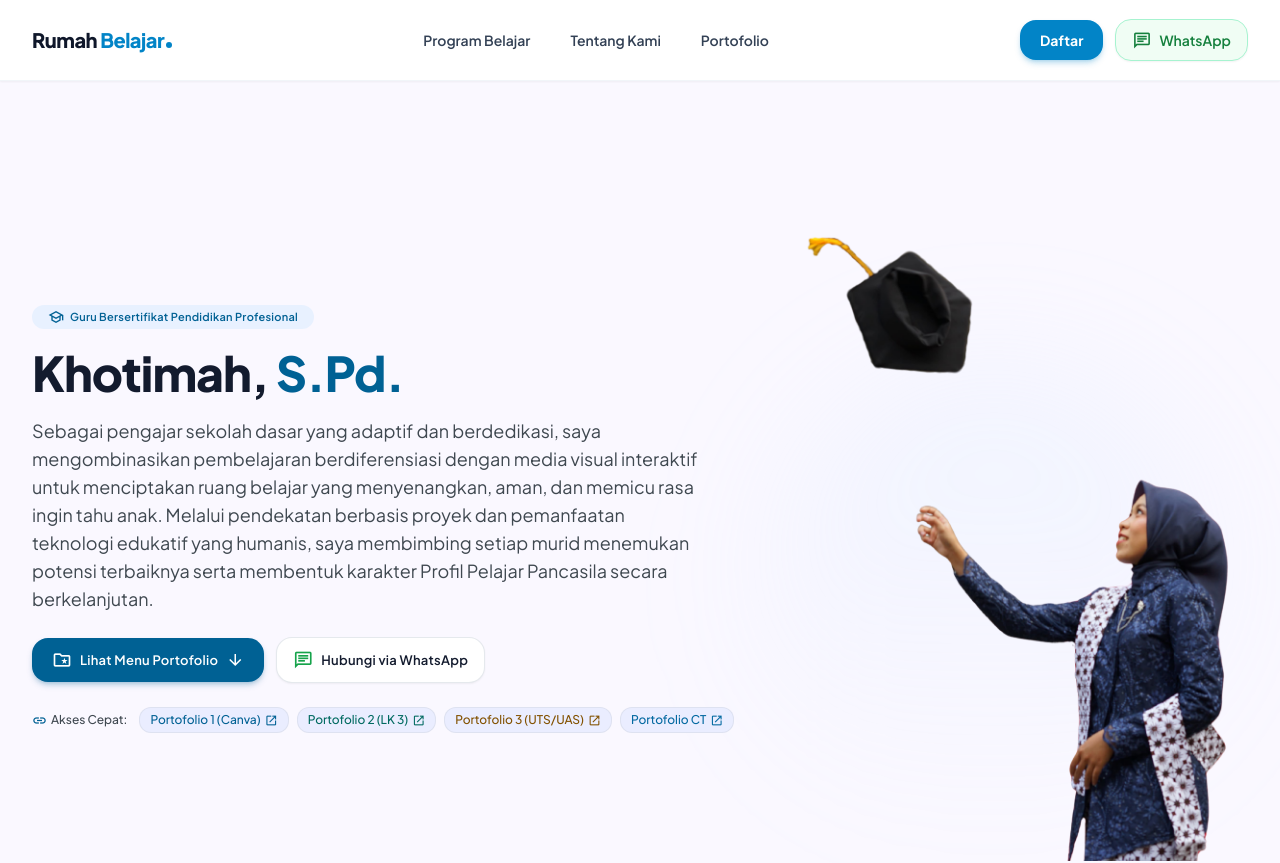
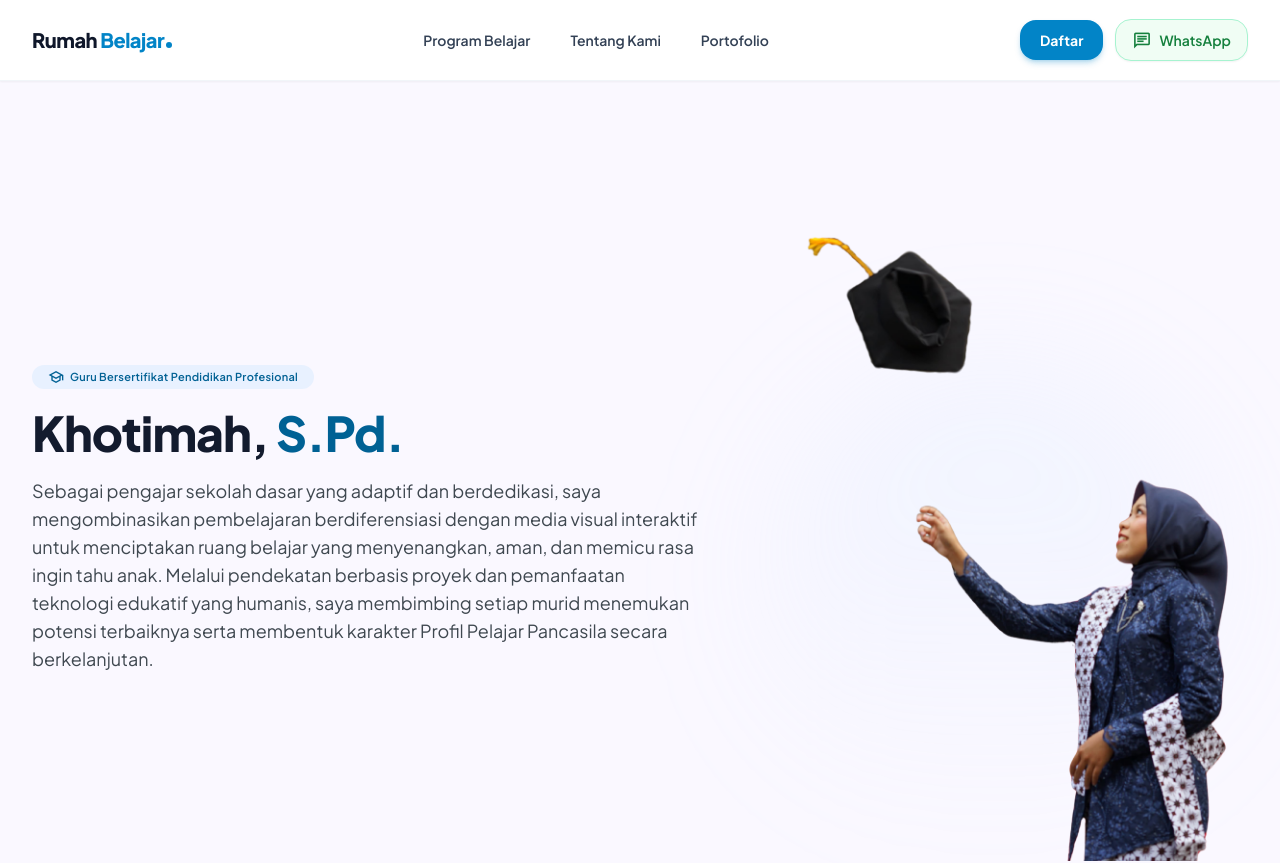
Before and after one commit to fajarrohino/bimbel-rbbk, a Next.js app in the folder frontend/: page /about-us in a window 1280 px wide. Shown: the top 863 px of the page. Built offline with nearby package versions, Linux system fonts and the light colour scheme; no server answers.

Commit message:
feat: edit

```diff
--- a/frontend/src/app/about-us/page.tsx
+++ b/frontend/src/app/about-us/page.tsx
@@ -55,70 +55,7 @@ export default function AboutUsPage() {
                   Sebagai pengajar sekolah dasar yang adaptif dan berdedikasi, saya mengombinasikan pembelajaran berdiferensiasi dengan media visual interaktif untuk menciptakan ruang belajar yang menyenangkan, aman, dan memicu rasa ingin tahu anak. Melalui pendekatan berbasis proyek dan pemanfaatan teknologi edukatif yang humanis, saya membimbing setiap murid menemukan potensi terbaiknya serta membentuk karakter Profil Pelajar Pancasila secara berkelanjutan.
                 </p>
 
-                {/* Action Call-to-Actions */}
-                <div className="pt-2 flex flex-wrap items-center gap-3">
-                  <a
-                    href="#portofolio"
-                    className="inline-flex items-center gap-2 px-5 py-3 rounded-xl bg-primary text-on-primary font-label-md text-label-md hover:bg-primary-dark transition-all shadow-md shadow-primary/25 active:scale-95"
-                  >
-                    <span className="material-symbols-outlined text-[20px]">folder_special</span>
-                    <span>Lihat Menu Portofolio</span>
-                    <span className="material-symbols-outlined text-[18px]">arrow_downward</span>
-                  </a>
-                  <a
-                    href={`https://wa.me/${process.env.NEXT_PUBLIC_PHONE_NUMBER || '6285865777636'}?text=${encodeURIComponent(process.env.NEXT_PUBLIC_MESSAGE || 'Halo Bu Khotimah, saya ingin konsultasi mengenai bimbingan belajar')}`}
-                    target="_blank"
-                    rel="noopener noreferrer"
-                    className="inline-flex items-center gap-2 px-4 py-3 rounded-xl bg-surface-container-lowest text-on-surface hover:bg-surface-container-high border border-outline-variant/40 transition-all font-label-md text-label-md shadow-sm"
-                  >
-                    <span className="material-symbols-outlined text-[20px] text-wa-600">chat</span>
-                    <span>Hubungi via WhatsApp</span>
-                  </a>
-                </div>
 
-                {/* Quick Portfolio Jump Chips */}
-                <div className="pt-2 flex flex-wrap items-center gap-2 text-xs">
-                  <span className="text-on-surface-variant font-medium text-xs mr-1 flex items-center gap-1">
-                    <span className="material-symbols-outlined text-[15px] text-primary">link</span>
-                    Akses Cepat:
-                  </span>
-                  <a
-                    href="https://ppg-indonesia.my.canva.site/portofolio-ppg-calon-guru-2026-khotimah/"
-                    target="_blank"
-                    rel="noopener noreferrer"
-                    className="inline-flex items-center gap-1 px-2.5 py-1 rounded-lg bg-surface-container hover:bg-primary-fixed/50 text-primary font-medium transition-colors border border-outline-variant/30 text-xs"
-                  >
-                    <span>Portofolio 1 (Canva)</span>
-                    <span className="material-symbols-outlined text-[13px]">open_in_new</span>
-                  </a>
-                  <a
-                    href="https://sites.google.com/view/e-porto-lk3-khotimah/beranda"
-                    target="_blank"
-                    rel="noopener noreferrer"
-                    className="inline-flex items-center gap-1 px-2.5 py-1 rounded-lg bg-surface-container hover:bg-secondary-fixed/50 text-secondary font-medium transition-colors border border-outline-variant/30 text-xs"
-                  >
-                    <span>Portofolio 2 (LK 3)</span>
-                    <span className="material-symbols-outlined text-[13px]">open_in_new</span>
-                  </a>
-                  <a
-                    href="https://sites.google.com/view/e-porto-uts-uas-khotimah/beranda"
-                    target="_blank"
-                    rel="noopener noreferrer"
-                    className="inline-flex items-center gap-1 px-2.5 py-1 rounded-lg bg-surface-container hover:bg-tertiary-fixed/50 text-tertiary font-medium transition-colors border border-outline-variant/30 text-xs"
-                  >
-                    <span>Portofolio 3 (UTS/UAS)</span>
-                    <span className="material-symbols-outlined text-[13px]">open_in_new</span>
-                  </a>
-                  <a
-                    href="https://sites.google.com/view/portofolio-artefak-ct-khotimah/beranda"
-                    target="_blank"
-                    rel="noopener noreferrer"
-                    className="inline-flex items-center gap-1 px-2.5 py-1 rounded-lg bg-surface-container hover:bg-brand-100 text-brand-700 font-medium transition-colors border border-outline-variant/30 text-xs"
-                  >
-                    <span>Portofolio CT</span>
-                    <span className="material-symbols-outlined text-[13px]">open_in_new</span>
-                  </a>
-                </div>
               </div>
 
               {/* Tablet & Desktop Cutout Portrait (hidden on mobile, visible on md and up) */}
```
